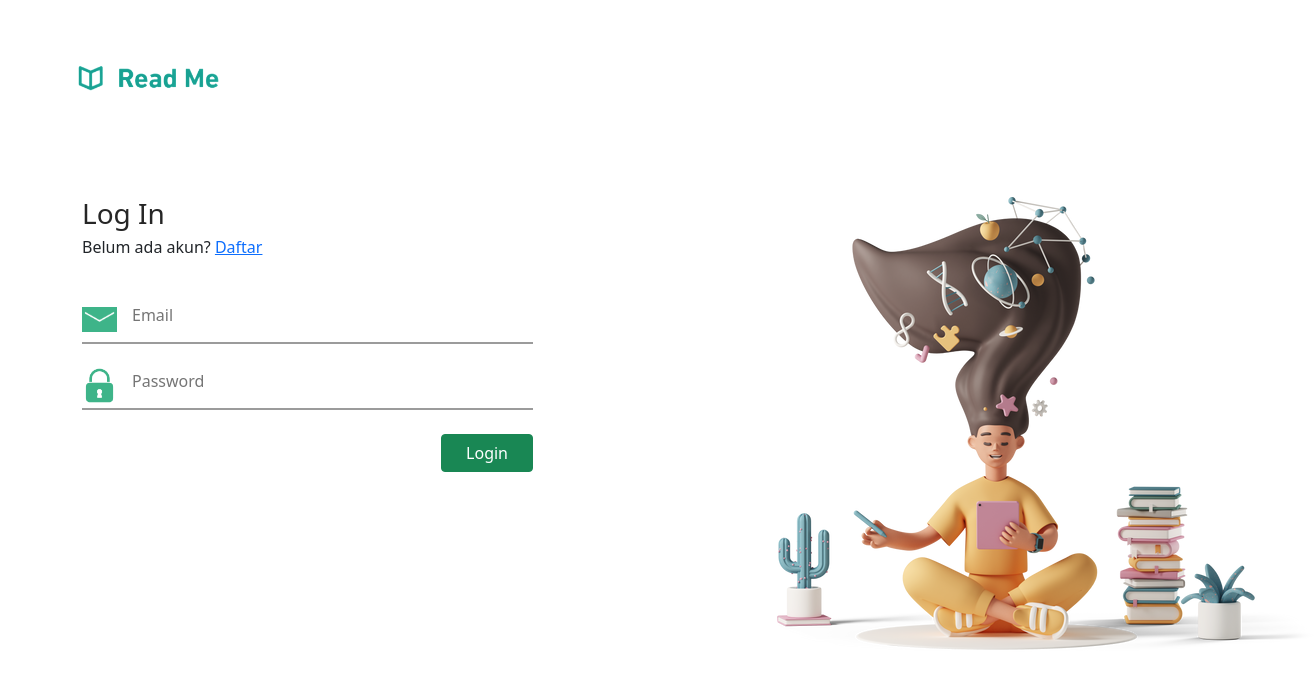
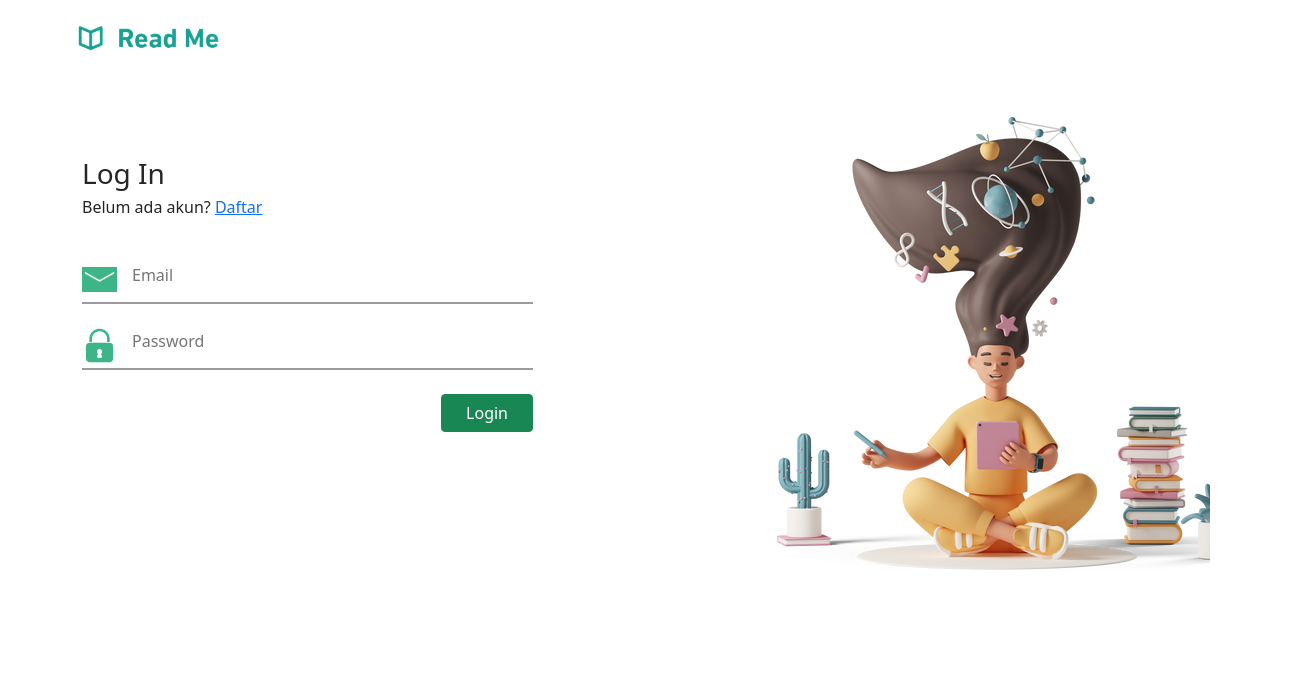
Before and after one commit to rg-km/final-project-engineering-65, a React (Create React App) app in the folder frontend/read-me/: page /sign-in in a window 1280 px wide. Shown: the top 688 px of the page, 1315 px wide, since content can reach past the window. Built offline with nearby package versions, Linux system fonts and the light colour scheme.

Commit message:
fixed routes

```diff
--- a/frontend/read-me/src/App.js
+++ b/frontend/read-me/src/App.js
@@ -11,22 +11,23 @@ import ReadPage from './pages/ReadPage';
 
 function App() {
   return (
-      <div className='container kotak'>
-        <div className='row'>
-          <div className='col-12 ps-1 pt-5'>
-            <img src={logo} width="150" />
-          </div>
-        </div>
-        <div className='row d-flex pt-5 justify-content-center'>
+      // <div className='container kotak'>
+      //   <div className='row'>
+      //     <div className='col-12 ps-1 pt-5'>
+      //       <img src={logo} width="150" />
+      //     </div>
+      //   </div>
+      //   <div className='row d-flex pt-5 justify-content-center'>
+      <div className="App">
           <Routes>
             <Route exact path="/" element={<Home />} />
             <Route path="/sign-in" element={<Login />} />
             <Route path="/sign-up" element={<SignUp />} />
           </Routes>
-        </div >
+         {/* </div > */}
 
 
-      <div className="App">
+
         <Routes>
         {/* <Route path="/" element={<Home />} /> */}
           <Route path="/read-page" element={<ReadPage />} />
@@ -34,7 +35,7 @@ function App() {
         </Routes>
 
       </div>
-    </div >
+    // </div >
   )
 }
 export default App
--- a/frontend/read-me/src/components/login-component/login.component.js
+++ b/frontend/read-me/src/components/login-component/login.component.js
@@ -1,11 +1,20 @@
 import React, { Component } from 'react'
 import image2 from '../../images/read-books.png'
+import logo from '../../images/logo2.png'
 // import images from '../images/pass.png'
 // import image from '../images/mail.png'
 export default class Login extends Component {
   render() {
     return (
       <>
+      <div className='container kotak'>
+          <div className='row'>
+              <div className='col-12 ps-1 pt-2'>
+                  <img src={logo} width="150" />
+              </div>
+          </div>
+
+      <div className='row d-flex pt-5 justify-content-center'>
       <div className='col-5 pt-5'>
         <div className="auth-wrapper">
           <div className="auth-inner">
@@ -59,9 +68,13 @@ export default class Login extends Component {
           </div>
         </div>
         {/* </div> */}
+
+        </div>
+        <div className='col-7 pt-2 login-kanan' style={{overflow:'hidden'}}>
+          <img src={image2} className="login-kanan" width="auto" height="auto" />
+        </div>
+
       </div>
-      <div className='col-7 pt-5 login-kanan'>
-        <img src={image2} className="login-kanan" width="auto" height="auto" />
       </div>
       </>
     )
--- a/frontend/read-me/src/components/signup-componet/signup.component.js
+++ b/frontend/read-me/src/components/signup-componet/signup.component.js
@@ -1,4 +1,6 @@
 import React, { useState, Component, setDate } from 'react'
+import logo from '../../images/logo2.png'
+
 export default class SignUp extends Component {
     render() {
 
@@ -7,6 +9,14 @@ export default class SignUp extends Component {
         }
         return (
             <>
+            <div className='container kotak'>
+                <div className='row'>
+                    <div className='col-12 ps-1 pt-2'>
+                        <img src={logo} width="150" />
+                    </div>
+                </div>
+
+                <div className='row d-flex pt-5 justify-content-center'>
                 <div className='col-9'>
                 <form className="formlogin Buat Akun ">
                     {/* <h5 className='title_u'></h5> */}
@@ -90,7 +100,7 @@ export default class SignUp extends Component {
                             placeholder="Nama Lengkap"
                         />
                     </div> */}
-                <div className="d-flex justify-content-end align-items-center">
+                    <div className="d-flex justify-content-end align-items-center mb-4">
                         <h6 className="forgot-password pt-2 pe-4">
                             Sudah ada akun? <a href="/sign-in">Log in</a>
                         </h6>
@@ -100,6 +110,8 @@ export default class SignUp extends Component {
                     </div>
                 </form>
                 </div>
+                </div>
+            </div>
             </>
         )
     }
```
Also changed, not shown: 1 other file (tests, documents, lock files or other folders). Lines whose indentation alone changed are shown as unchanged.
